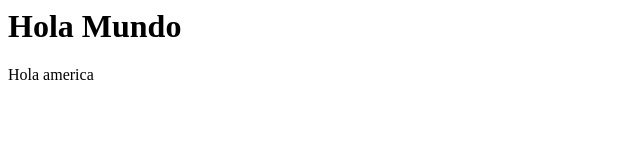
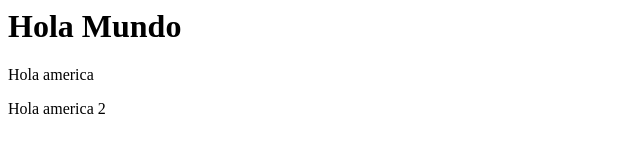
Before and after one commit to RenzoVilchezA/proyectoGit, a plain HTML site: page index.html in a window 1280 px wide. Shown: the whole page, without its empty margins (0-640 px from the left). Drawn offline with Linux system fonts and the light colour scheme.

Commit message:
Merge con commit

```diff
--- a/index.html
+++ b/index.html
@@ -1,2 +1,3 @@
 <h1>Hola Mundo</h1>
 <p>Hola america<p>
+<p>Hola america 2<p>
```
